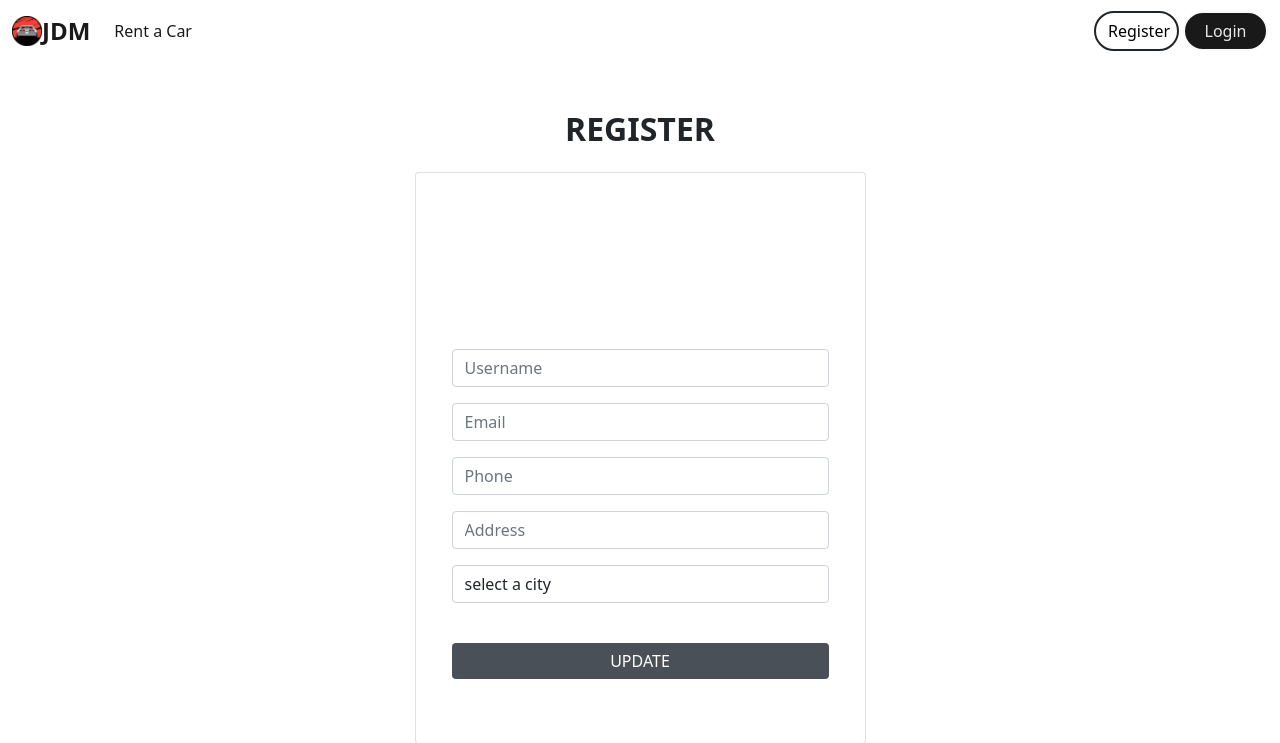
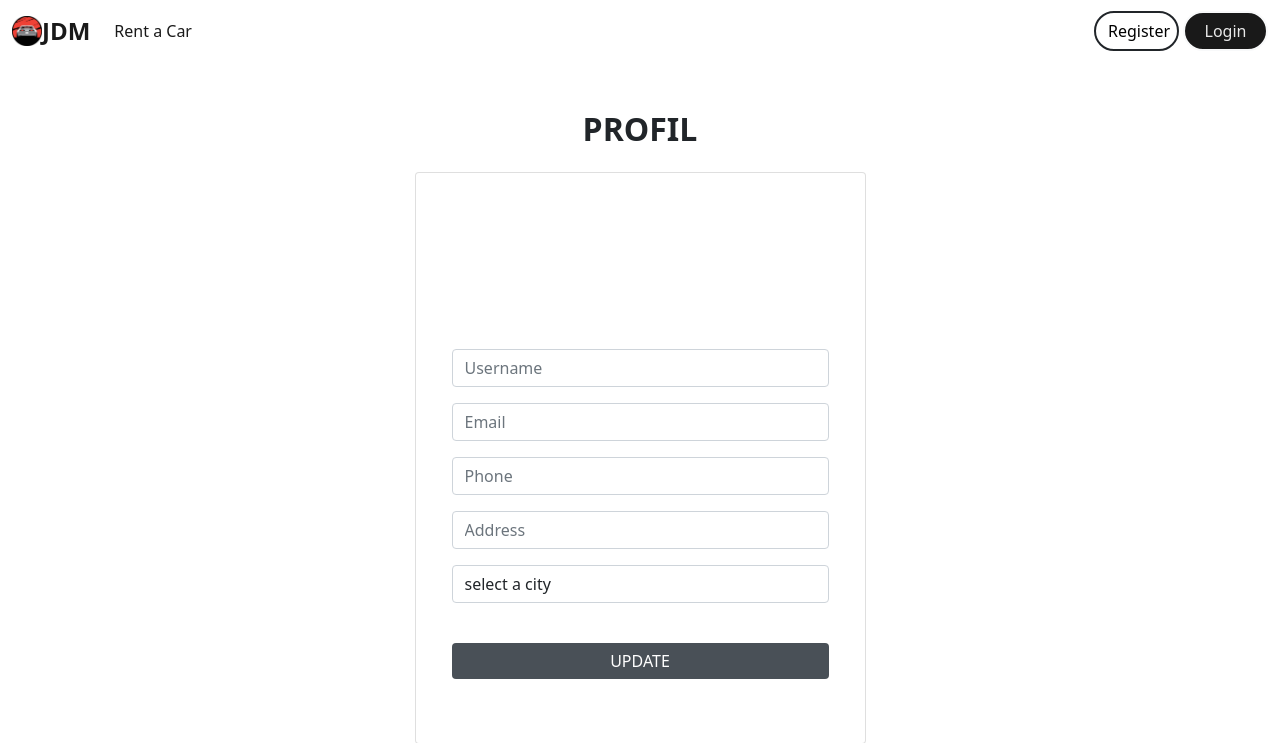
Before and after one commit to MOtAkAli/JDM, a Django app: template user/templates/user/profil.html in a window 1280 px wide. Shown: the top 743 px of the page. Run offline with Django 4.2, Linux system fonts and the light colour scheme; the template is opened without the code that fills it, so the values that code supplies are empty; parts of the project's set-up code (start-up, migrations or seed data) failed here and were passed over; some libraries are stand-ins or nearby versions.

Commit message:
change label in profil

```diff
--- a/user/templates/user/profil.html
+++ b/user/templates/user/profil.html
@@ -6,7 +6,7 @@
 
 {% endblock %} {% block content %}
     <section class="position-relative py-4 py-xl-5">
-        <h2 class="text-center mb-4"><strong>REGISTER</strong></h2>
+        <h2 class="text-center mb-4"><strong>PROFIL</strong></h2>
         <div class="container position-relative justify-content-center">
             <div class="row d-flex justify-content-center">
                 <div class="col-md-8 col-lg-6 col-xl-5 col-xxl-4">
```
